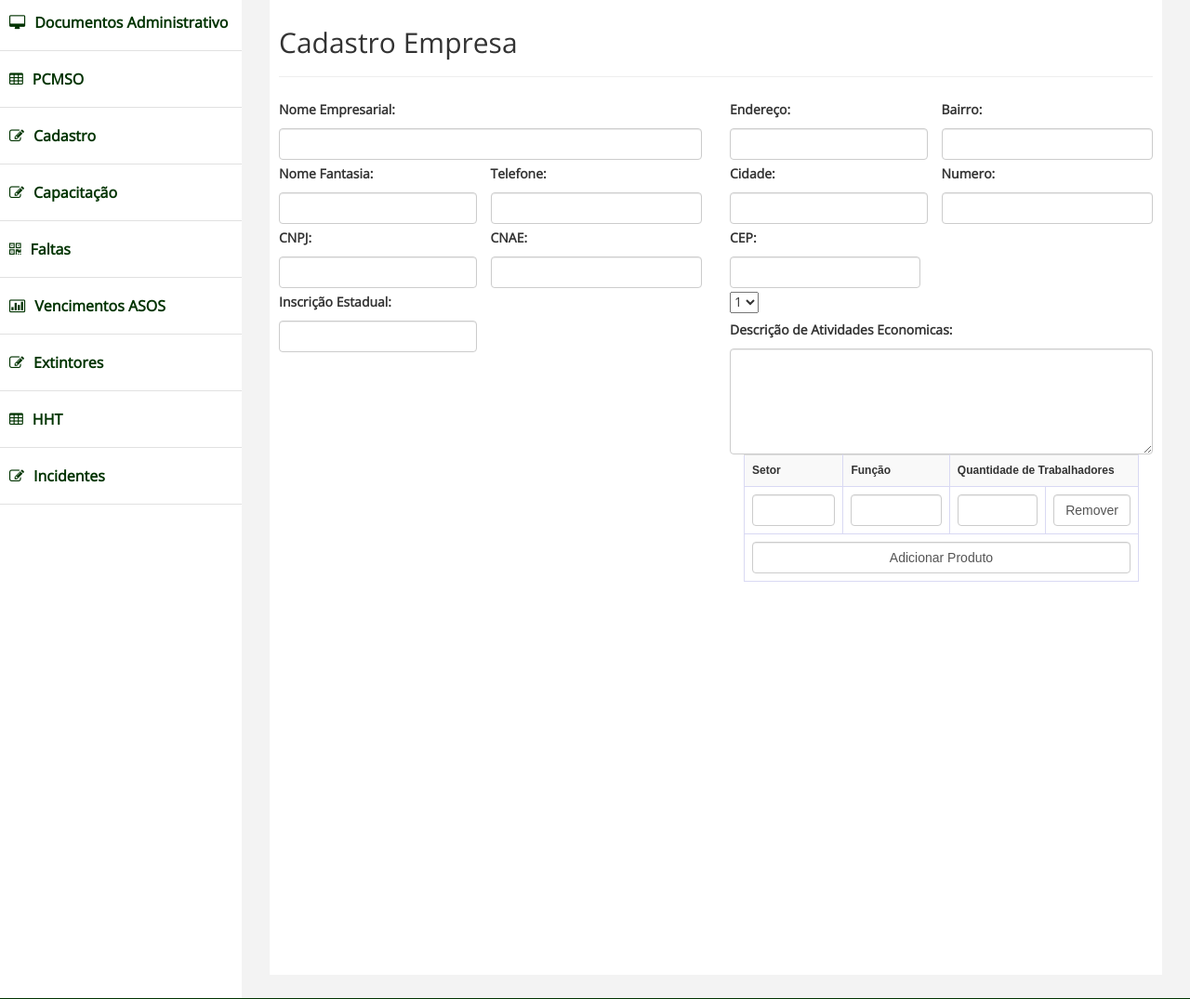
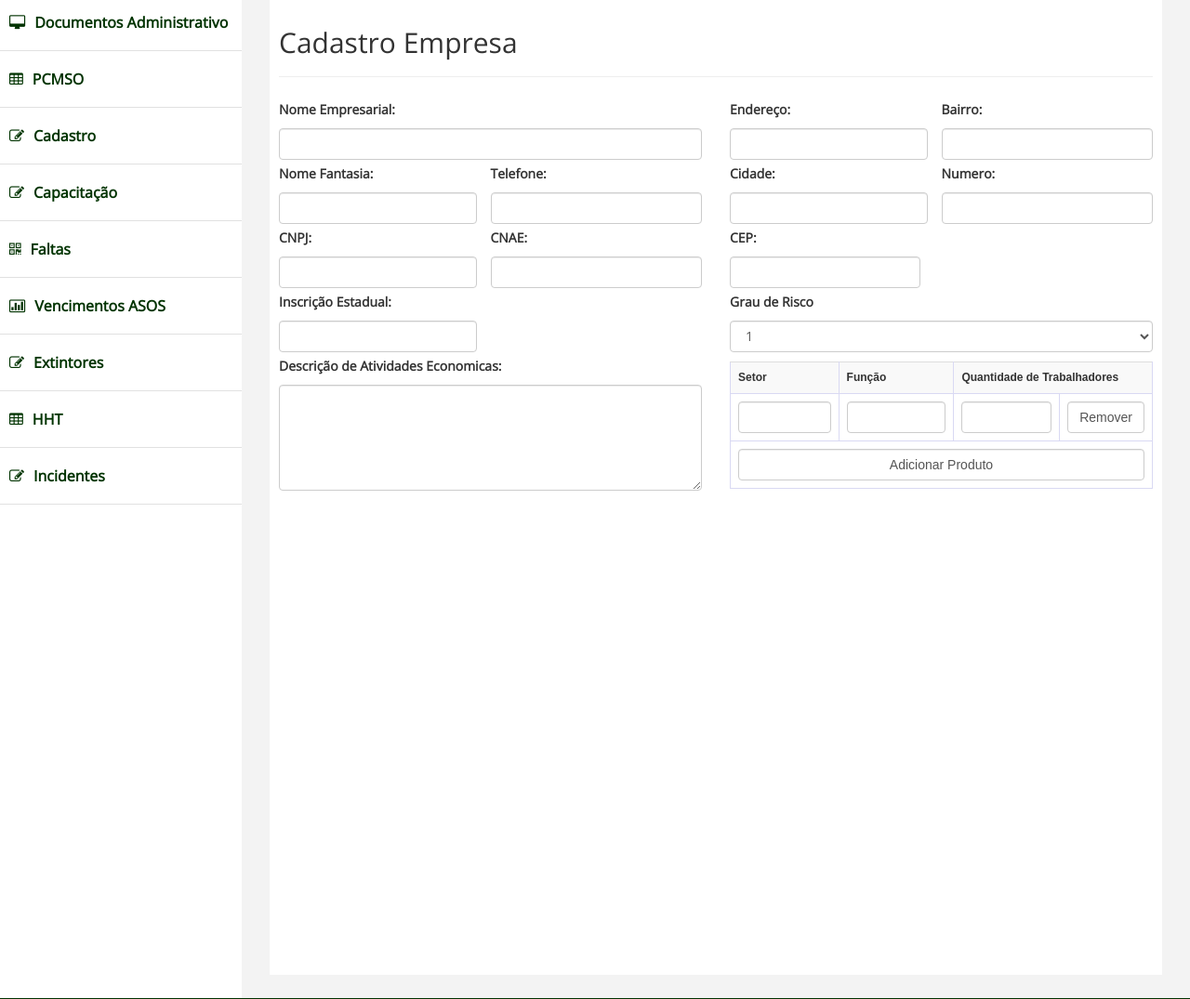
Before and after one commit to Tesshim/ELC, a PHP site: page /cadastro_empresa.php in a window 1280 px wide. Shown: the part 106-1181 px from the top of the page at 93% size. Run offline with PHP 8.4, Linux system fonts and the light colour scheme.

Commit message:
..
atualizei forms.

```diff
--- a/cadastro_empresa.php
+++ b/cadastro_empresa.php
@@ -48,19 +48,19 @@
      </div>
      <!-- /. ROW  -->
 
+     <form >
      <div class="row">
-
-      <form >
       <div class="col-md-6" >
-
         <div class="form-group" >
           <label for="nome">Nome Empresarial:</label>
           <input type="text"  class="form-control" name="nome" id="nome">
+
 
           <span class="col-md-6" style="padding-left: 0px;">
             <label for="cpf">Nome Fantasia:</label>
             <input type="text"  class="form-control" name="cpf" id="cpf">
           </span>
+
           <span class="col-md-6" style="padding-left: 0px; padding-right: 0px" >
             <label for="Identidade">Telefone:</label>
             <input type="text"  class="form-control" name="Identidade" id="Identidade">
@@ -79,11 +79,19 @@
           <label for="titulo">Inscrição Estadual:</label>
           <input type="text"  class="form-control" name="titulo" id="titulo">
         </span>
+        <div class="col-md-12" style="padding-left: 0px; padding-right: 0px;">
+          <span class="col-md-12" style="padding-left: 0px; padding-right: 0px; ">
+            <label for="salario">Descrição de Atividades Economicas:</label>
+            <textarea class="form-control" rows="5" name="salario" id="salario "  ></textarea>
+
+          </span>
+        </div>
+
       </div>
 
       <!-- dados da empresa -->
 
-    </div>
+    </div> <!-- fim lado esquerdo -->
     <div class="col-md-6">
      <span class="col-md-6" style="padding-left: 0px; ">
       <label for="Matricula"> Endereço:</label>
@@ -108,24 +116,19 @@
 	    </span>
   	</div>
 
-  	<select id="grau" class="chosen-select">
+  <div>
+  <label>Grau de Risco</label>
+  	<select id="grau" class="form-control">
   		<option value="1">1</option>
   		<option value="2">2</option>
   		<option value="3">3</option>
   		<option value="4">4</option>
 
   	</select>
+</div>
 
-  <div class="col-md-12" style="padding-left: 0px; padding-right: 0px;">
-    <span class="col-md-12" style="padding-left: 0px; padding-right: 0px; ">
-      <label for="salario">Descrição de Atividades Economicas:</label>
-      <textarea class="form-control" rows="5" name="salario" id="salario "  ></textarea>
-
-    </span>
-  </div>
-  <div class="col-md-12">
-
-    <table class="table table-striped" id="products-table" style="border: 1px solid black">
+  <div class="col-md-12" style="margin-top: 10px; padding-left: 0px; padding-right: 0px;">
+    <table class="table table-striped" id="products-table" >
       <tbody >
        <tr>
        <th>Setor</th>
@@ -149,25 +152,14 @@
        </td>
      </tr>
    </tfoot>
-
-
 </table>
-
-
-  </div>
+</div>  <!-- fim tabela -->
 
 
 
-  </div>
-
-
+  </div>  <!-- fim lado direito -->
+   </div>  <!-- fim formularrio -->
  </form>
-
-
-
-
-  </div>
-
 
 
 
```
Lines whose indentation alone changed are shown as unchanged.
